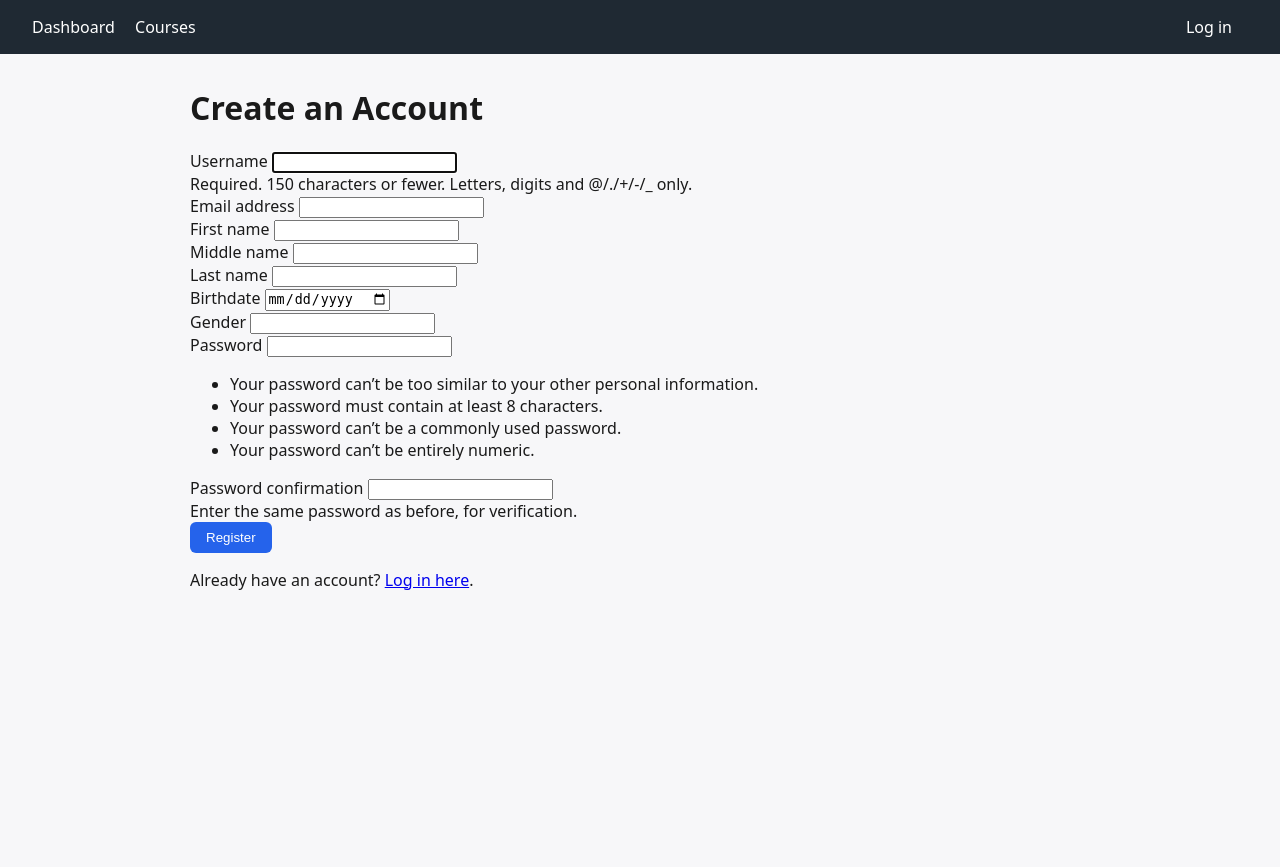
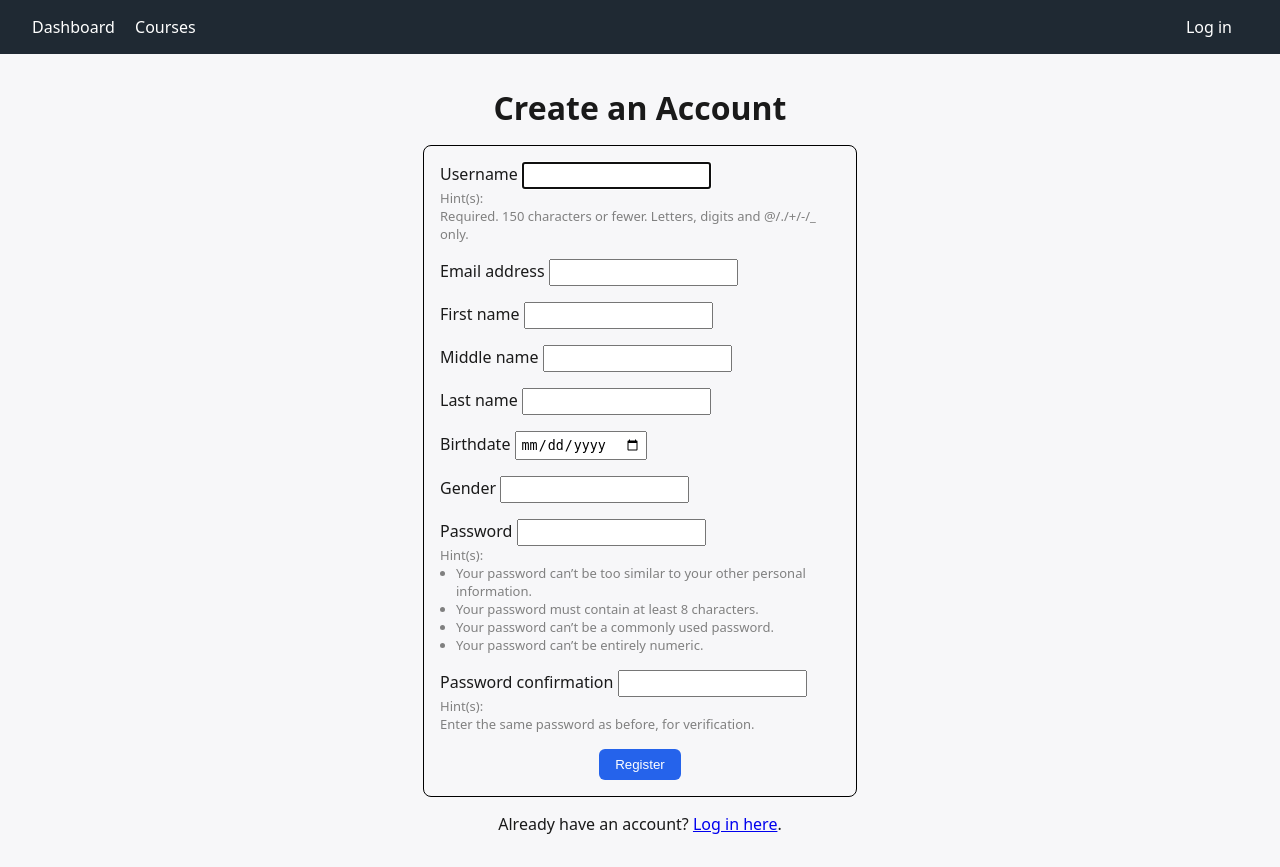
Before and after one commit to cacutler/Teacher-Tutor-Dashboard-Django, a Django app: page /register/ in a window 1280 px wide. Before the commit the page ends 590 px from the top, so only its background shows below. Run offline with Django 5.2, Linux system fonts and the light colour scheme.

Commit message:
Moved all of the css to a static main css file and updated the login and register form styles

```diff
--- a/config/settings.py
+++ b/config/settings.py
@@ -129,3 +129,7 @@ USE_TZ = True
 # https://docs.djangoproject.com/en/6.0/howto/static-files/
 
 STATIC_URL = 'static/'
+
+STATICFILES_DIRS = [
+    BASE_DIR / "static",
+]
--- /dev/null
+++ b/static/css/main.css
@@ -0,0 +1,97 @@
+* {
+    margin: 0;
+    padding: 0;
+    box-sizing: border-box;
+}
+body {
+    font-family: system-ui, sans-serif;
+    margin: 0;
+    background: #f7f7f9;
+    color: #1a1a1a;
+}
+header {
+    background: #1f2933;
+    color: white;
+    padding: 1rem 2rem;
+    display: flex;
+    justify-content: space-between;
+    align-items: center;
+}
+header a {
+    color: white;
+    text-decoration: none;
+    margin-right: 1rem;
+}
+main {
+    max-width: 900px;
+    margin: 2rem auto;
+    padding: 0 1rem;
+}
+.card {
+    background: white;
+    border-radius: 8px;
+    padding: 1.25rem;
+    margin-bottom: 1rem;
+    box-shadow: 0 1px 3px rgba(0,0,0,0.08);
+}
+.card h3 {
+    margin-top: 0;
+}
+a.button, button {
+    background: #2563eb;
+    color: white;
+    border: none;
+    padding: 0.5rem 1rem;
+    border-radius: 6px;
+    text-decoration: none;
+    display: inline-block;
+    cursor: pointer;
+}
+.muted {
+    color: #6b7280; font-size: 0.9rem;
+}
+table {
+    width: 100%;
+    border-collapse: collapse;
+}
+th, td {
+    text-align: left;
+    padding: 0.5rem;
+    border-bottom: 1px solid #e5e7eb;
+}
+.auth-container h1, .auth-links {
+    text-align: center;
+}
+.auth-container h1 {
+    margin-bottom: 1rem;
+}
+.auth-links {
+    margin-top: 1rem;
+}
+form {
+    border: solid black 1px;
+    width: 50%;
+    margin: auto;
+    border-radius: 8px;
+}
+button {
+    display: block;
+    margin: 1rem auto;
+}
+.form-row {
+    margin: 1rem;
+}
+.field-help {
+    font-size: small;
+    color: gray;
+}
+.field-errors {
+    font-size: small;
+    color: red;
+}
+.field-help ul, .field-errors ul {
+    padding: 0 1rem;
+}
+input {
+    padding: 0.25rem;
+}
--- a/templates/base.html
+++ b/templates/base.html
@@ -1,66 +1,10 @@
+{% load static %}
 <!DOCTYPE html>
 <html lang="en">
 <head>
     <meta charset="UTF-8">
     <title>{% block title %}Teacher Tutor Dashboard{% endblock %}</title>
-    <style>
-        body {
-            font-family: system-ui, sans-serif;
-            margin: 0;
-            background: #f7f7f9;
-            color: #1a1a1a;
-        }
-        header {
-            background: #1f2933;
-            color: white;
-            padding: 1rem 2rem;
-            display: flex;
-            justify-content: space-between;
-            align-items: center;
-        }
-        header a {
-            color: white;
-            text-decoration: none;
-            margin-right: 1rem;
-        }
-        main {
-            max-width: 900px;
-            margin: 2rem auto;
-            padding: 0 1rem;
-        }
-        .card {
-            background: white;
-            border-radius: 8px;
-            padding: 1.25rem;
-            margin-bottom: 1rem;
-            box-shadow: 0 1px 3px rgba(0,0,0,0.08);
-        }
-        .card h3 {
-            margin-top: 0;
-        }
-        a.button, button {
-            background: #2563eb;
-            color: white;
-            border: none;
-            padding: 0.5rem 1rem;
-            border-radius: 6px;
-            text-decoration: none;
-            display: inline-block;
-            cursor: pointer;
-        }
-        .muted {
-            color: #6b7280; font-size: 0.9rem;
-        }
-        table {
-            width: 100%;
-            border-collapse: collapse;
-        }
-        th, td {
-            text-align: left;
-            padding: 0.5rem;
-            border-bottom: 1px solid #e5e7eb;
-        }
-    </style>
+    <link rel="stylesheet" href="{% static 'css/main.css' %}">
 </head>
 <body>
     <header>
@@ -70,7 +14,7 @@
         </div>
         <div>
             {% if user.is_authenticated %}
-                <span class="muted" style="color:#cbd5e1;">{{user.username}}</span>
+                <span class="muted" style="color:#cbd5e1;">{{user.username}}</span>{% comment %}Figure out how to show the user's first name or nickname (if that data logic gets added later){% endcomment %}
                 <form action="{% url 'logout' %}" method="post" style="display: inline;">
                     {% csrf_token %}
                     <button type="submit">Log out</button>
--- a/templates/core/dashboard.html
+++ b/templates/core/dashboard.html
@@ -1,7 +1,7 @@
 {% extends "base.html" %}
 {% block title %}Dashboard{% endblock %}
 {% block content %}
-<h2>Welcome, {{user.first_name|default:user.username}}</h2>
+<h2>Welcome, {{user.first_name | default:user.username}}</h2>
 {% if programs_taught %}
 <div class="card">
     <h3>Programs you teach</h3>
--- a/templates/registration/register.html
+++ b/templates/registration/register.html
@@ -17,10 +17,10 @@
         <label for="{{field.id_for_label}}">{{field.label}}</label>
         {{field}}
         {% if field.help_text %}
-          <div class="field-help">{{field.help_text}}</div>
+          <div class="field-help">Hint(s):<br>{{field.help_text}}</div>
         {% endif %}
         {% if field.errors %}
-          <div class="field-errors">{{field.errors}}</div>
+          <div class="field-errors">Errors:<br>{{field.errors}}</div>
         {% endif %}
       </div>
     {% endfor %}
```
